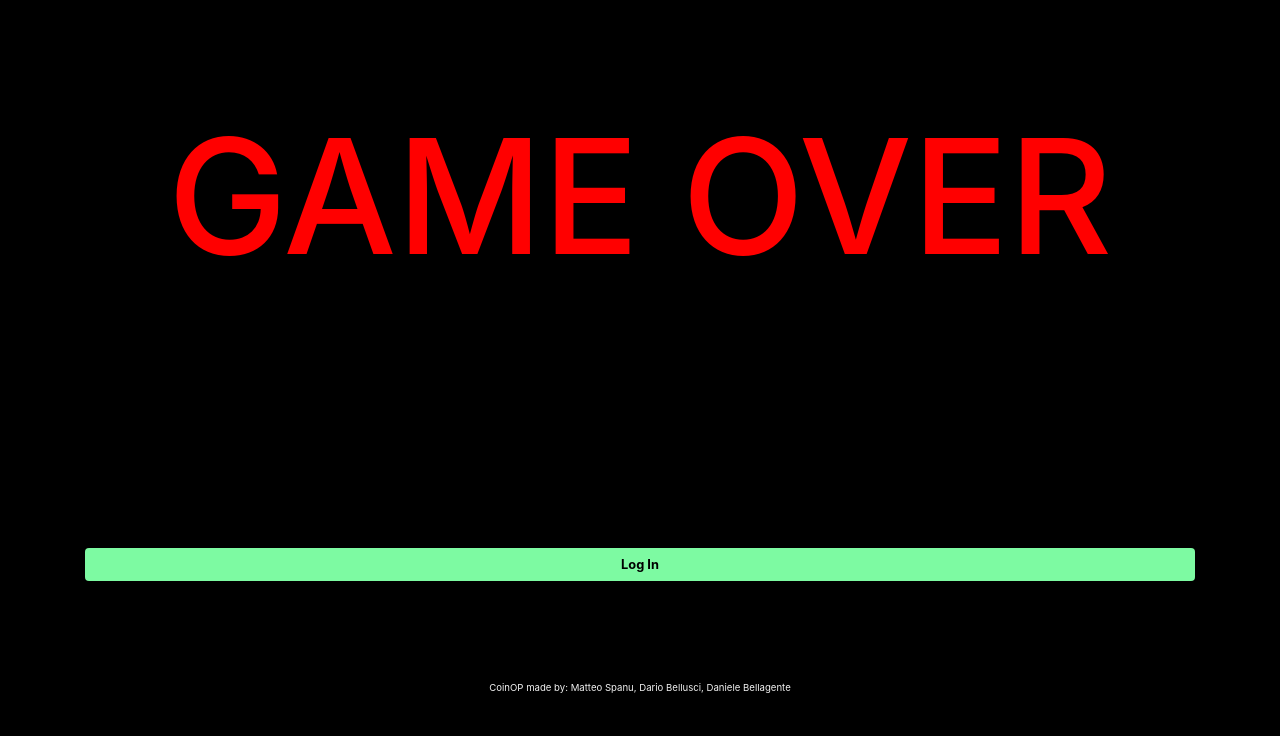
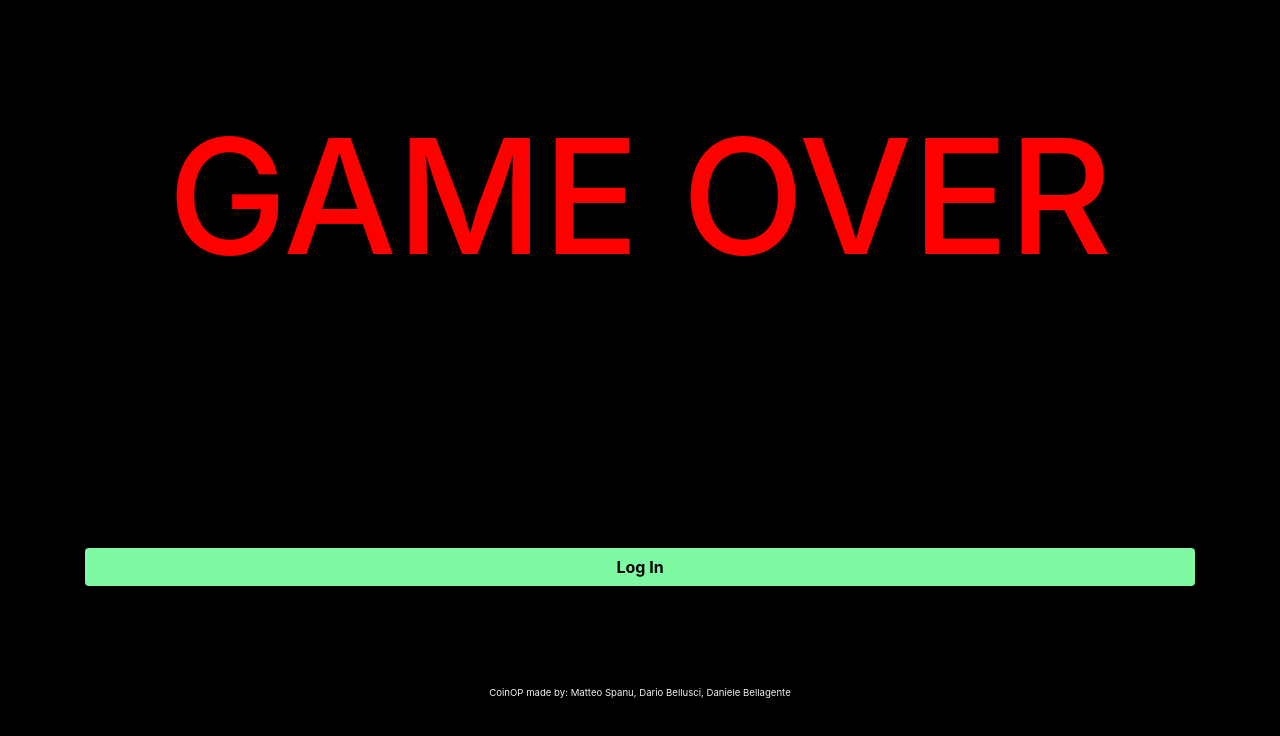
Before and after one commit to Matteo-Spanu/FinalProjectTG2020, a React (Create React App) app: page /login in a window 1280 px wide. Shown: the top 736 px of the page. Built offline with nearby package versions, Linux system fonts and the light colour scheme; no server answers.

Commit message:
css dario pt 92738

```diff
--- a/src/App.css
+++ b/src/App.css
@@ -563,7 +563,7 @@ margin-top: 60px;
 color: black!Important;
 background-color: #7DFAA2!Important;
 border-color: transparent!Important;
-font-size: 0.8em!Important;
+font-size: 1em!Important;
 font-weight: bold!Important;
 width: 100%;
 }
```
